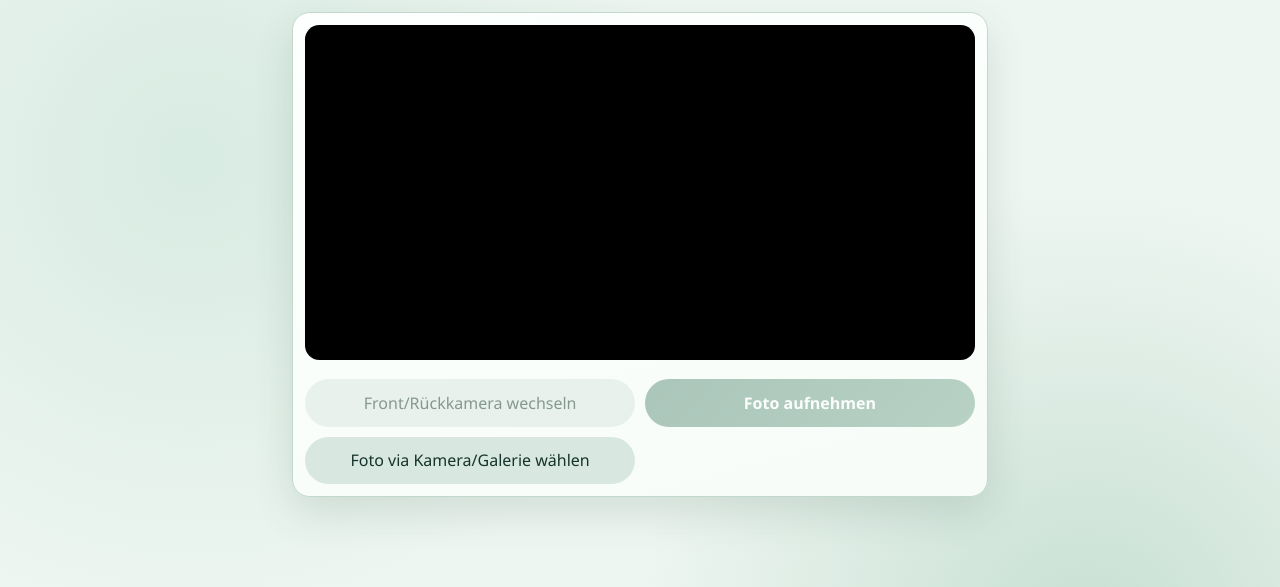
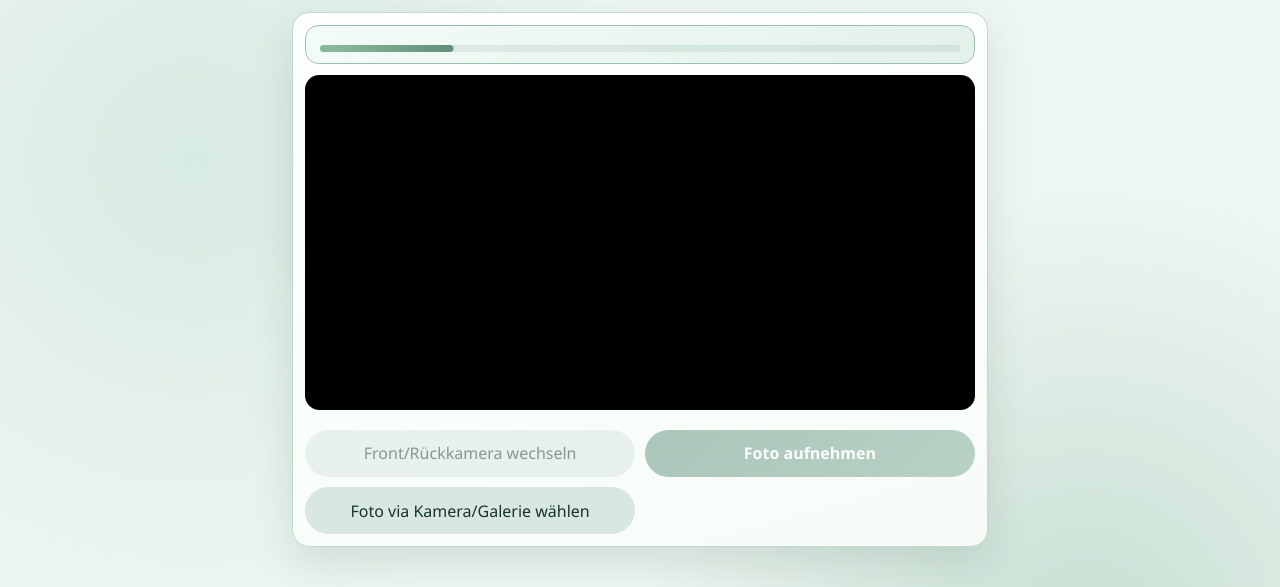
Before and after one commit to maximilianpohle/hochzeitskamera, a Flask app: page / in a window 1280 px wide. Shown: the top 587 px of the page. Run offline with Flask 3, Linux system fonts and the light colour scheme; some libraries are stand-ins or nearby versions.

Commit message:
Update changelog to version 0.1.26; enhance upload banner with improved text and visual elements

```diff
--- a/static/app.js
+++ b/static/app.js
@@ -5,6 +5,8 @@ const switchCameraBtn = document.getElementById("switchCameraBtn");
 const fallbackUploadBtn = document.getElementById("fallbackUploadBtn");
 const fallbackFileInput = document.getElementById("fallbackFileInput");
 const uploadBannerEl = document.getElementById("uploadBanner");
+const uploadBannerTextEl = document.getElementById("uploadBannerText");
+const uploadBannerBarEl = document.getElementById("uploadBannerBar");
 const statusToastEl = document.getElementById("statusToast");
 
 let stream = null;
@@ -128,21 +130,23 @@ function setFallbackVisible(visible) {
 }
 
 function updateUploadBanner() {
-  if (!uploadBannerEl) {
+  if (!uploadBannerEl || !uploadBannerTextEl || !uploadBannerBarEl) {
     return;
   }
 
   if (pendingUploads <= 0) {
     uploadBannerEl.hidden = true;
-    uploadBannerEl.textContent = "";
+    uploadBannerTextEl.textContent = "";
+    uploadBannerBarEl.style.transform = "translateX(-45%)";
     return;
   }
 
   uploadBannerEl.hidden = false;
-  uploadBannerEl.textContent =
+  uploadBannerTextEl.textContent =
     pendingUploads === 1
-      ? "1 Bild wird noch hochgeladen. Bitte die Seite nicht schliessen."
-      : `${pendingUploads} Bilder werden noch hochgeladen. Bitte die Seite nicht schliessen.`;
+      ? "1 Upload laeuft noch im Hintergrund. Bitte die Seite nicht schliessen."
+      : `${pendingUploads} Uploads laufen noch im Hintergrund. Bitte die Seite nicht schliessen.`;
+  uploadBannerBarEl.style.transform = "translateX(-45%)";
 }
 
 function stopStream() {
--- a/static/style.css
+++ b/static/style.css
@@ -37,6 +37,8 @@ body {
 }
 
 .upload-banner {
+  display: grid;
+  gap: 0.5rem;
   margin-bottom: 0.7rem;
   border-radius: 0.85rem;
   border: 1px solid #9bc0b0;
@@ -44,6 +46,25 @@ body {
   color: #1b4a3b;
   font-weight: 700;
   padding: 0.7rem 0.85rem;
+}
+
+.upload-banner-text {
+  line-height: 1.25;
+}
+
+.upload-banner-track {
+  overflow: hidden;
+  border-radius: 999px;
+  background: rgba(95, 143, 122, 0.14);
+  height: 0.42rem;
+}
+
+.upload-banner-bar {
+  width: 38%;
+  height: 100%;
+  border-radius: inherit;
+  background: linear-gradient(90deg, var(--accent), #8ab99f, var(--accent));
+  animation: upload-banner-pulse 1.1s ease-in-out infinite;
 }
 
 #preview {
@@ -150,6 +171,20 @@ button:disabled {
   color: #2f5d4c;
 }
 
+@keyframes upload-banner-pulse {
+  0% {
+    transform: translateX(-45%);
+  }
+
+  50% {
+    transform: translateX(145%);
+  }
+
+  100% {
+    transform: translateX(-45%);
+  }
+}
+
 .app-version {
   position: fixed;
   right: max(0.55rem, env(safe-area-inset-right));
--- a/templates/index.html
+++ b/templates/index.html
@@ -9,7 +9,12 @@
   <body>
     <main class="app-shell">
       <section class="camera-card">
-        <div id="uploadBanner" class="upload-banner" hidden></div>
+        <div id="uploadBanner" class="upload-banner" hidden>
+          <div id="uploadBannerText" class="upload-banner-text"></div>
+          <div class="upload-banner-track" aria-hidden="true">
+            <div id="uploadBannerBar" class="upload-banner-bar"></div>
+          </div>
+        </div>
         <video id="preview" autoplay playsinline muted></video>
         <canvas id="snapshot" hidden></canvas>
         <input id="fallbackFileInput" type="file" accept="image/*" hidden />
```
Also changed, not shown: CHANGELOG.md, 1 other file.
